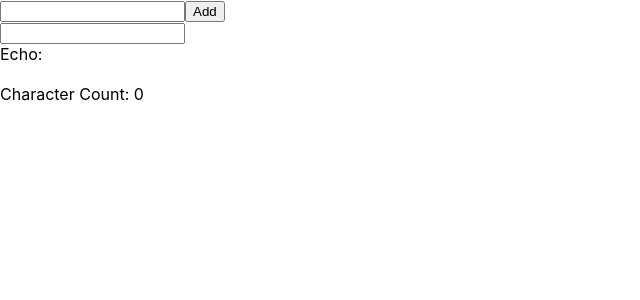
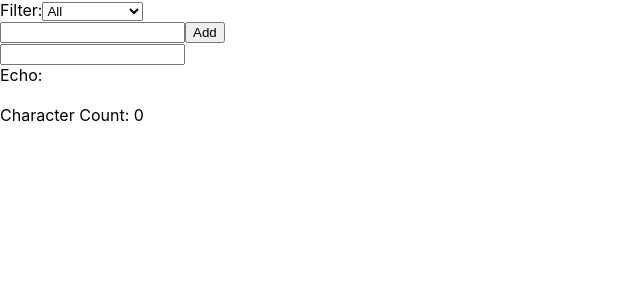
Before and after one commit to devdongil/recoil-app, a React (Create React App) app: page / in a window 1280 px wide. Shown: the top 300 px of the page, without its empty margins (0-640 px from the left). Built offline with nearby package versions, Linux system fonts and the light colour scheme.

Commit message:
Add: 할일 필터
필터 기능 추가

```diff
--- a/src/stage2/TodoList.js
+++ b/src/stage2/TodoList.js
@@ -8,6 +8,7 @@ import {
 } from 'recoil';
 import TodoItemCreator from "./TodoItemCreator";
 import TodoItem from "./TodoItem";
+import TodoListFilter from "./TodoListFilter";
 
 /**
  * atom은 Recoil의 상태를 표현한다<br>
@@ -19,12 +20,40 @@ const todoListState = atom({
   default: [],
 });
 
+const todoListFilterState = atom({
+  key: 'todoListFilterState',
+  default: 'Show All', // Show All, Show Completed, Show Uncompleted
+});
+
+/**
+ * selector는 Recoil에서 함수나 파생된 상태를 나타낸다.<br>
+ * https://recoiljs.org/ko/docs/api-reference/core/selector <br>
+ * @type {RecoilValueReadOnly<unknown>}
+ */
+const filteredTodoListState = selector({
+  key: 'filteredTodoListState',
+  get: ({ get }) => {
+    const filter = get(todoListFilterState);
+    const list = get(todoListState);
+
+    switch(filter) {
+      case "Show Completed":
+        return list.filter((todoItem) => todoItem.isComplete);
+      case "Show Uncompleted":
+        return list.filter((todoItem) => !todoItem.isComplete);
+      default:
+        return list;
+    }
+
+  },
+});
+
 function TodoItemList() {
   /**
    * useRecoilValue는 atom을 읽기만 할 때 이 Hook를 사용한다<br>
    * https://recoiljs.org/ko/docs/api-reference/core/useRecoilValue <br>
    */
-  const todoList = useRecoilValue(todoListState);
+  const todoList = useRecoilValue(filteredTodoListState); // todoListState
 
   return (<>{
     todoList.map((todoItem) =>
@@ -40,7 +69,8 @@ function TodoItemList() {
 function TodoList() {
   return (
     <div>
-      <TodoItemCreator {...{todoListState}} />
+      <TodoListFilter {...{ todoListFilterState }} />
+      <TodoItemCreator {...{ todoListState }} />
       <TodoItemList />
     </div>
   );
--- /dev/null
+++ b/src/stage2/TodoListFilter.js
@@ -0,0 +1,26 @@
+
+import React from 'react';
+import {
+  RecoilRoot,
+  atom,
+  selector,
+  useRecoilState,
+  useRecoilValue,
+} from 'recoil';
+import TodoItemCreator from "./TodoItemCreator";
+
+function TodoListFilter({ todoListFilterState }) {
+  const [filter, setFilter] = useRecoilState(todoListFilterState);
+  const updateFilter = ({ target: { value }}) => setFilter(value);
+
+  return (<>
+    Filter:
+    <select value={filter} onChange={updateFilter}>
+      <option value="Show All">All</option>
+      <option value="Show Completed">Completed</option>
+      <option value="Show Uncompleted">Uncompleted</option>
+    </select>
+  </>);
+}
+
+export default TodoListFilter;
```
